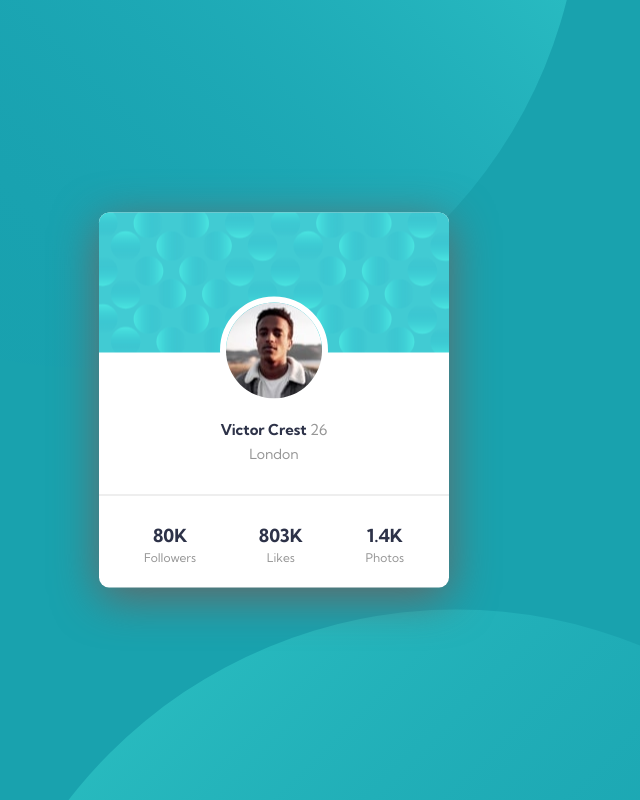
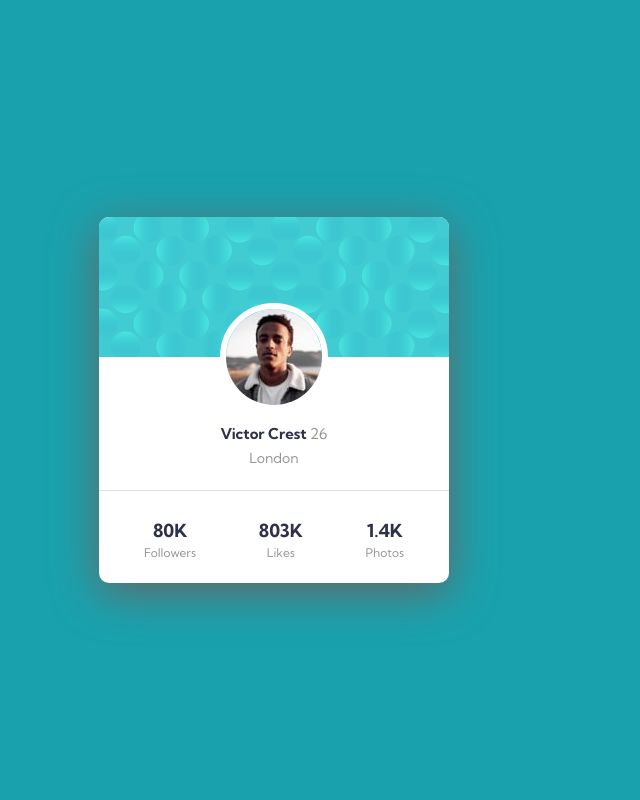
Before and after one commit to panadesign/Profile-card-component, a plain HTML site: page index.html in a window 1280 px wide. Shown: the whole page, without its empty margins (366-1006 px from the left). Drawn offline with Linux system fonts and the light colour scheme.

Commit message:
corrections

```diff
--- a/css/style.css
+++ b/css/style.css
@@ -3,46 +3,42 @@ body {
     font-size: 18px;
     font-family: 'Kumbh Sans', sans-serif;
     color: hsl(0, 0%, 59%);
-    background-image: url('../images/bg-pattern-top.svg'), url('../images/bg-pattern-bottom.svg');
-    background-repeat: no-repeat;
-    background-position: -10% 300%, 110% -300%;
+    display: flex;
+    justify-content: center;
+    align-items: center;
+    height: 100vh;
+    /*margin-top: 50vh; /* poussé de la moitié de hauteur de viewport */
+    /*transform: translateY(-50%); /* tiré de la moitié de sa propre hauteur */
 }
 
-#card {
+.card {
     width: 100%;
     position: relative;
     max-width: 350px;
     display: flex;
     flex-direction: column;
-    align-items: center;
-    justify-content: center;
-    height: 375px;
     border-radius: 10px;
     margin: 0 auto;
     font-size: 15px;
     background-color: white;
-    margin-top: 50vh; /* poussé de la moitié de hauteur de viewport */
-    transform: translateY(-50%); /* tiré de la moitié de sa propre hauteur */
     box-shadow: 0px 10px 45px hsl(0, 0%, 40%);
 }
 
-header {
+.header {
     position: relative;
     width: 100%;
-    min-height: 140px;
+    height: 140px;
     background-image: url('../images/bg-pattern-card.svg');
     background-repeat: repeat;
     border-top-left-radius: 10px;
     border-top-right-radius: 10px;
 }
 
-.photoProfil {
+.photoProfil img {
     position: absolute;
     bottom: -54px;
     left: calc(50% - 108px / 2);
-}
 
-.photoProfil img {
     border-radius: 50%;
     border: 6px solid white;
 
@@ -50,7 +46,6 @@ header {
 
 .content {
     width: 100%;
-    height: 235px;
     display: flex;
     flex-direction: column;
     justify-content: space-between;
@@ -74,6 +69,7 @@ header {
     font-size: 14px;
     font-weight: 400;
     color:hsl(0, 0%, 59%);
+    margin-bottom: 20px;
 }
 
 .stat {
--- a/index.html
+++ b/index.html
@@ -12,25 +12,26 @@
 
 </head>
 <body>
-    <section id="card">
-        <header>
-            <article class="photoProfil">
+    <article class="card">
+        <div class="header">
+
+            <div class="photoProfil">
                 <img src="images/image-victor.jpg" alt="Victor"/>
-            </article>
-        </header>
-        <article class="content">
+            </div>
+        </div>
+        <div class="content">
             <div class="name">
                 <h2>Victor Crest <span>26</span></h2>
                 <p class="city">London</p>
             </div>
             <div class="allStat">
-                <div class="stat">
-                    <div class="follower"><span>80K</span><br>Followers</div>
-                    <div class="follower"><span>803K</span><br>Likes</div>
-                    <div class="follower"><span>1.4K</span><br>Photos</div>
-                </div>
+                <ul class="stat">
+                    <li class="follower"><span>80K</span><br>Followers</li>
+                    <li class="follower"><span>803K</span><br>Likes</li>
+                    <li class="follower"><span>1.4K</span><br>Photos</li>
+                </ul>
             </div>
-        </article>
-    </section>
+        </div>
+    </article>
 </body>
 </html>
```
